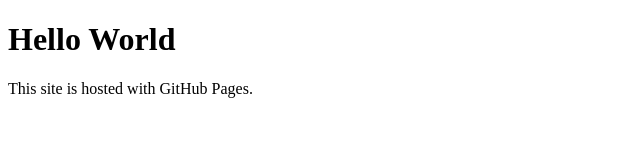
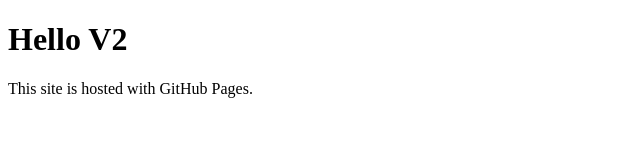
Before and after one commit to katmcclure/katmcclure.github.io, a plain HTML site: page index.html in a window 1280 px wide. Shown: the whole page, without its empty margins (0-640 px from the left). Drawn offline with Linux system fonts and the light colour scheme.

Commit message:
Upgraded to V2

```diff
--- a/index.html
+++ b/index.html
@@ -1,7 +1,7 @@
 <!DOCTYPE html>
 <html>
 <body>
-<h1>Hello World</h1>
+<h1>Hello V2</h1>
 <p>This site is hosted with GitHub Pages.</p>
 </body>
 </html>
```
